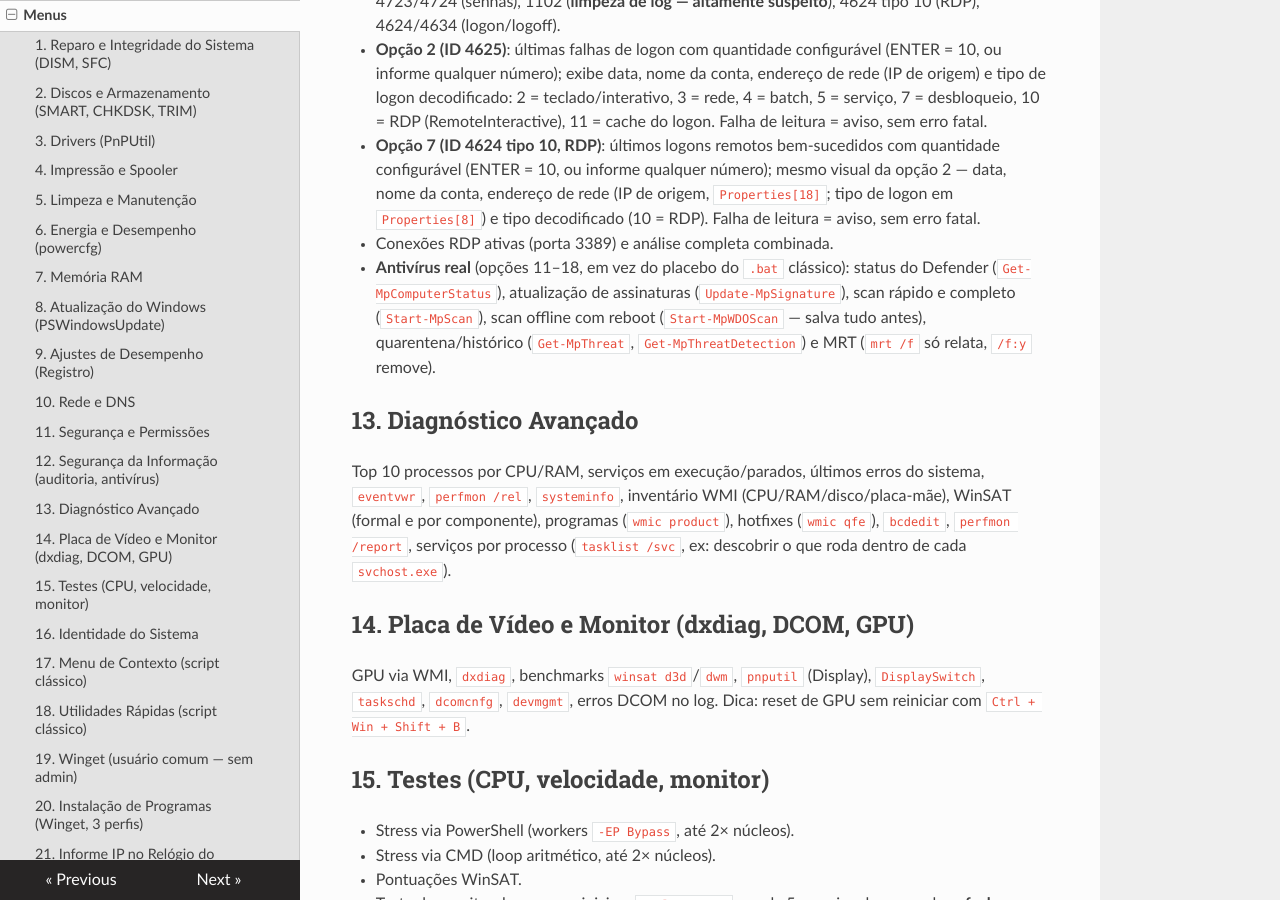
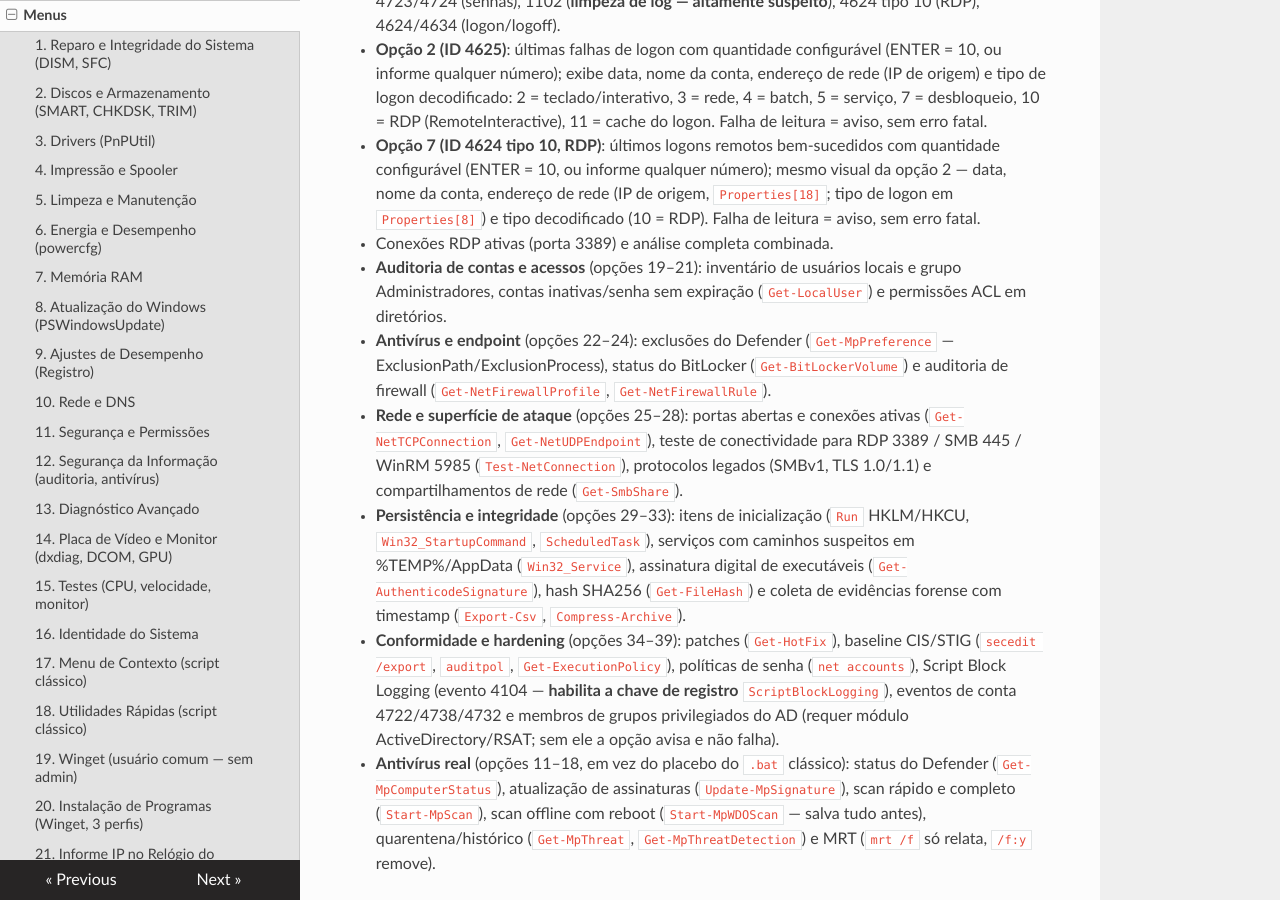
Before and after one commit to klaytonPrinceMS/ps1Bat, an MkDocs documentation site: the page built from docs/menus.md, in a window 1280 px wide and 900 px high, scrolled down 2338 px. Built offline with MkDocs 1.6.1, drawn with Linux system fonts in a browser that asks for light colours; nearby versions of some CDN libraries.

Commit message:
261118 adiciona opcoes 19-39 ao menu 12 (auditoria, endpoint, rede, hardening)

```diff
--- a/docs/menus.md
+++ b/docs/menus.md
@@ -104,6 +104,28 @@ em drives externos, MRT.
   origem, `Properties[18]`; tipo de logon em `Properties[8]`) e tipo
   decodificado (10 = RDP). Falha de leitura = aviso, sem erro fatal.
 - Conexões RDP ativas (porta 3389) e análise completa combinada.
+- **Auditoria de contas e acessos** (opções 19–21): inventário de usuários
+  locais e grupo Administradores, contas inativas/senha sem expiração
+  (`Get-LocalUser`) e permissões ACL em diretórios.
+- **Antivírus e endpoint** (opções 22–24): exclusões do Defender
+  (`Get-MpPreference` — ExclusionPath/ExclusionProcess), status do BitLocker
+  (`Get-BitLockerVolume`) e auditoria de firewall (`Get-NetFirewallProfile`,
+  `Get-NetFirewallRule`).
+- **Rede e superfície de ataque** (opções 25–28): portas abertas e conexões
+  ativas (`Get-NetTCPConnection`, `Get-NetUDPEndpoint`), teste de conectividade
+  para RDP 3389 / SMB 445 / WinRM 5985 (`Test-NetConnection`), protocolos
+  legados (SMBv1, TLS 1.0/1.1) e compartilhamentos de rede (`Get-SmbShare`).
+- **Persistência e integridade** (opções 29–33): itens de inicialização
+  (`Run` HKLM/HKCU, `Win32_StartupCommand`, `ScheduledTask`), serviços com
+  caminhos suspeitos em %TEMP%/AppData (`Win32_Service`), assinatura digital
+  de executáveis (`Get-AuthenticodeSignature`), hash SHA256 (`Get-FileHash`) e
+  coleta de evidências forense com timestamp (`Export-Csv`, `Compress-Archive`).
+- **Conformidade e hardening** (opções 34–39): patches (`Get-HotFix`),
+  baseline CIS/STIG (`secedit /export`, `auditpol`, `Get-ExecutionPolicy`),
+  políticas de senha (`net accounts`), Script Block Logging (evento 4104 —
+  **habilita a chave de registro** `ScriptBlockLogging`), eventos de conta
+  4722/4738/4732 e membros de grupos privilegiados do AD (requer módulo
+  ActiveDirectory/RSAT; sem ele a opção avisa e não falha).
 - **Antivírus real** (opções 11–18, em vez do placebo do `.bat` clássico):
   status do Defender (`Get-MpComputerStatus`), atualização de assinaturas
   (`Update-MpSignature`), scan rápido e completo (`Start-MpScan`),
```
Also changed, not shown: README.md (+1 -1 lines), 1 other file.
